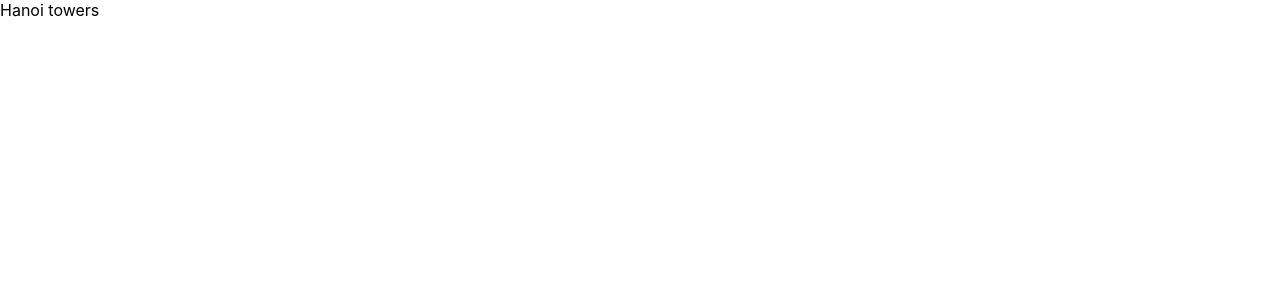
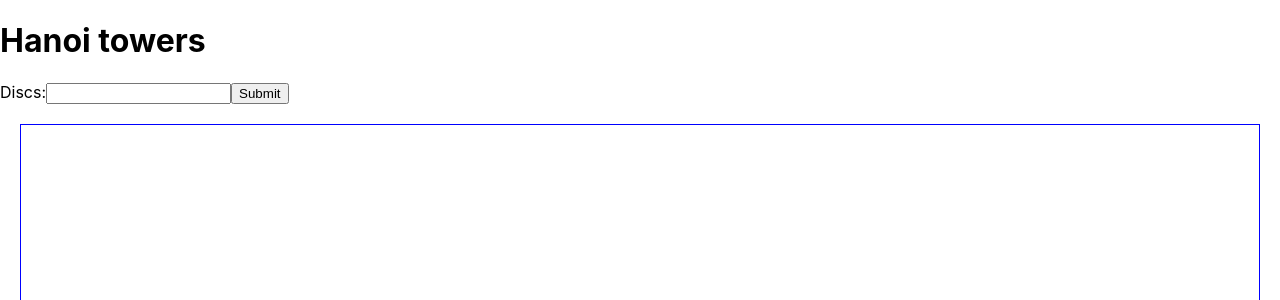
Before and after one commit to ioanamaj13/hanoi_visual_solver, a React (Create React App) app in the folder hanoi-visual-solver/: page / in a window 1280 px wide. Shown: the top 300 px of the page. Built offline with nearby package versions, Linux system fonts and the light colour scheme.

Commit message:
starting ramblings

```diff
--- a/hanoi-visual-solver/src/App.tsx
+++ b/hanoi-visual-solver/src/App.tsx
@@ -1,7 +1,84 @@
-import React from "react";
+import React, { useState } from "react";
+import styles from "./styles/styles.module.css";
+
+type Disc = {
+  position: number;
+  value: number;
+};
 
 function App() {
-  return <div className="App"> Hanoi towers</div>;
+  const UserInput = () => {
+    const [discs, setDiscs] = useState(0);
+
+    const handleSubmit = (event: any) => {
+      solveInConsole(discs);
+      event.preventDefault();
+    };
+
+    return (
+      <form onSubmit={handleSubmit}>
+        <label>
+          Discs:
+          <input
+            type="text"
+            //value={discs}
+            onChange={(event) => setDiscs(Number(event.target.value))}
+          />
+        </label>
+        <input type="submit" value="Submit" />
+      </form>
+    );
+  };
+
+  const HanoiArea = () => {
+    return <div className={styles.hanoiContainer}> </div>;
+  };
+
+  //TODO: clean up the mumbo jumbo below
+
+  const CreateDiscs = (discs: number) => {
+    console.log(discs);
+    //discs as arrays
+    let discsArray: Disc[] = [];
+
+    if (discs > 1) {
+      for (let idx = 0; idx < discs; idx++) {
+        discsArray.push({
+          position: idx,
+          value: idx,
+        });
+      }
+    } else console.log("eeek");
+    return discsArray.reverse();
+  };
+
+  const solveInConsole = (discs: number) => {
+    let initialDiscs = CreateDiscs(discs);
+    let middleDiscs: Disc[] = [];
+    let solvedDiscs: Disc[] = [];
+
+    console.log("initialDiscs", initialDiscs);
+    //console.log(initialDiscs.length);
+    console.log("middleDiscs", middleDiscs);
+    console.log("solvedDiscs", solvedDiscs);
+
+    //assume discs > 0, then check if needs validation
+
+    //ending solution solvedDiscs.lenght == discs; ????
+  };
+
+  //aux
+  const getTop = (sourceArray: Disc[]) => sourceArray[sourceArray.length - 1];
+
+  //TODO: use a proper data structure ;)
+
+  return (
+    <div className="App">
+      <h1> Hanoi towers </h1>
+      <UserInput />
+      <HanoiArea />
+    </div>
+  );
 }
 
 export default App;
--- /dev/null
+++ b/hanoi-visual-solver/src/styles/styles.module.css
@@ -0,0 +1,6 @@
+.hanoiContainer {
+  border: 1px solid blue;
+  min-height: 400px;
+  min-width: 600px;
+  margin: 20px;
+}
```
Also changed, not shown: hanoi-visual-solver/src/components/userInput.tsx (added, +28 -0 lines).
